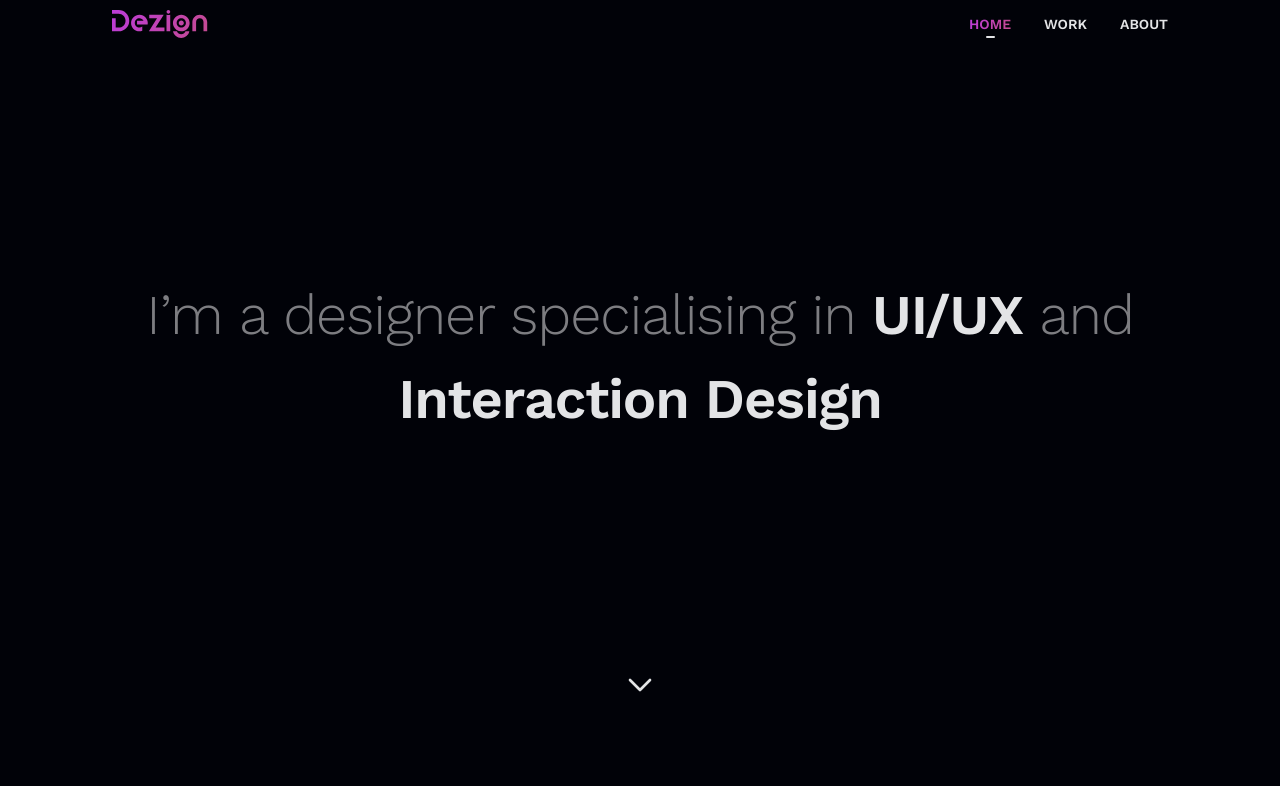
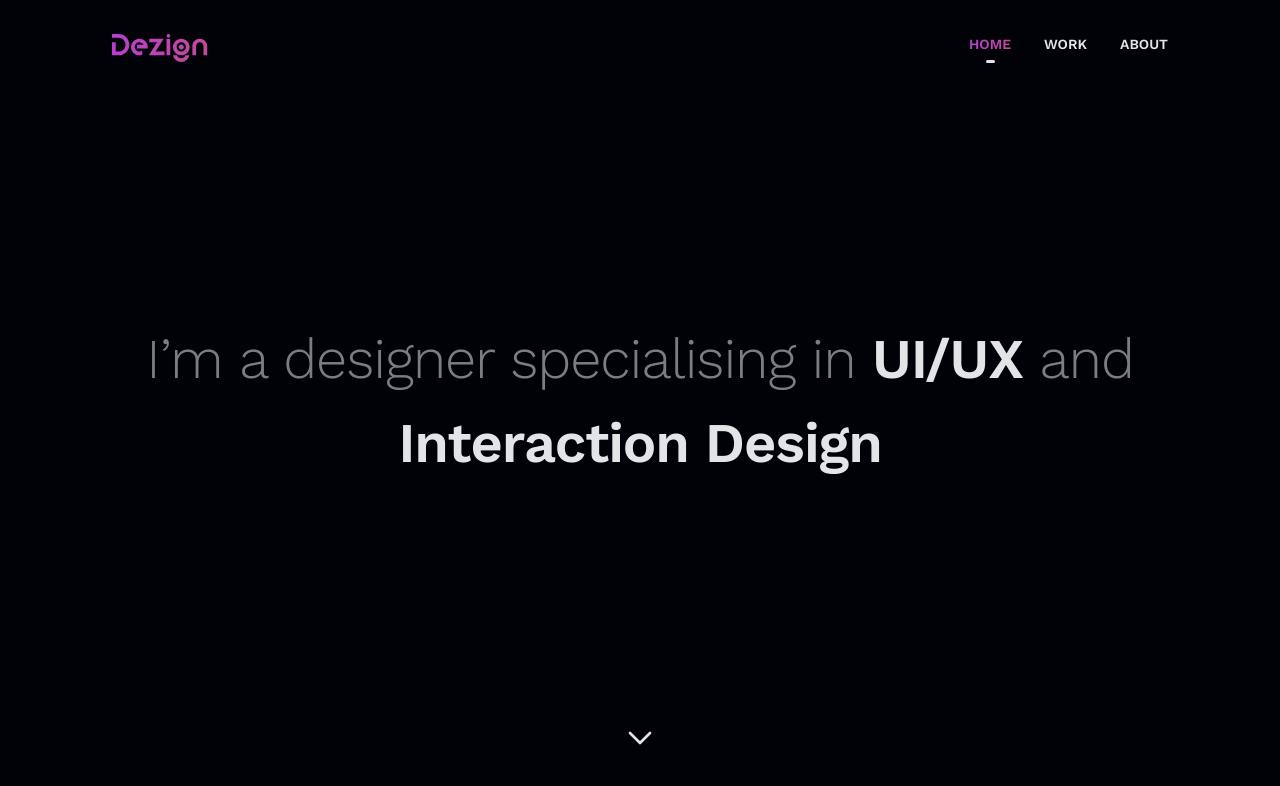
Before and after one commit to 0xrwx/portfolio_project_2, a plain HTML site: page index.html in a window 1280 px wide. Shown: the top 786 px of the page. Drawn offline with nearby package versions, Linux system fonts and the light colour scheme.

Commit message:
make header and welcome section, pixel perfect

```diff
--- a/scss/styles.scss
+++ b/scss/styles.scss
@@ -7,19 +7,29 @@
   font-size: 18px;
   font-weight: 300;
   &__wrapper {
-    max-width: 1424px;
+    // border: 1px solid blue;
+
+    max-width: 1440px;
     min-width: 375px;
     margin: 0px auto;
   }
 }
 .header {
-  max-width: 1224px;
+  // border: 1px solid red;
+
+  max-width: 1216px;
   margin-left: 112px;
   margin-right: 112px;
+
+  height: 96px;
 
   display: flex;
   justify-content: space-between;
   align-items: center;
+
+  &__logo {
+    margin-top: 5px;
+  }
 }
 .logo {
 
@@ -49,7 +59,7 @@
     -webkit-text-fill-color: transparent;
 
     position: relative; /* important for absolute child to work */
-    padding: 0 0 3px; // for decor nderline
+    padding: 0 0 8px; // for decor nderline
   }
   &__items--current::before {
     content: ''; /* required to display pseudo elements */
@@ -63,17 +73,17 @@
   }
 }
 .welcome {
-  max-width: 1224px;
+  max-width: 1216px;
   margin-left: 112px;
   margin-right: 112px;
 
   &__title {
-    margin-top: 220px;
+    margin-top: 221px;
   }
 
   &__down-decoratoin {
     text-align: center;
-    margin-top: 224px;
+    margin-top: 233px;
   }
 }
 .main-title {
```
Also changed, not shown: scss/styles.css, 1 other file.
